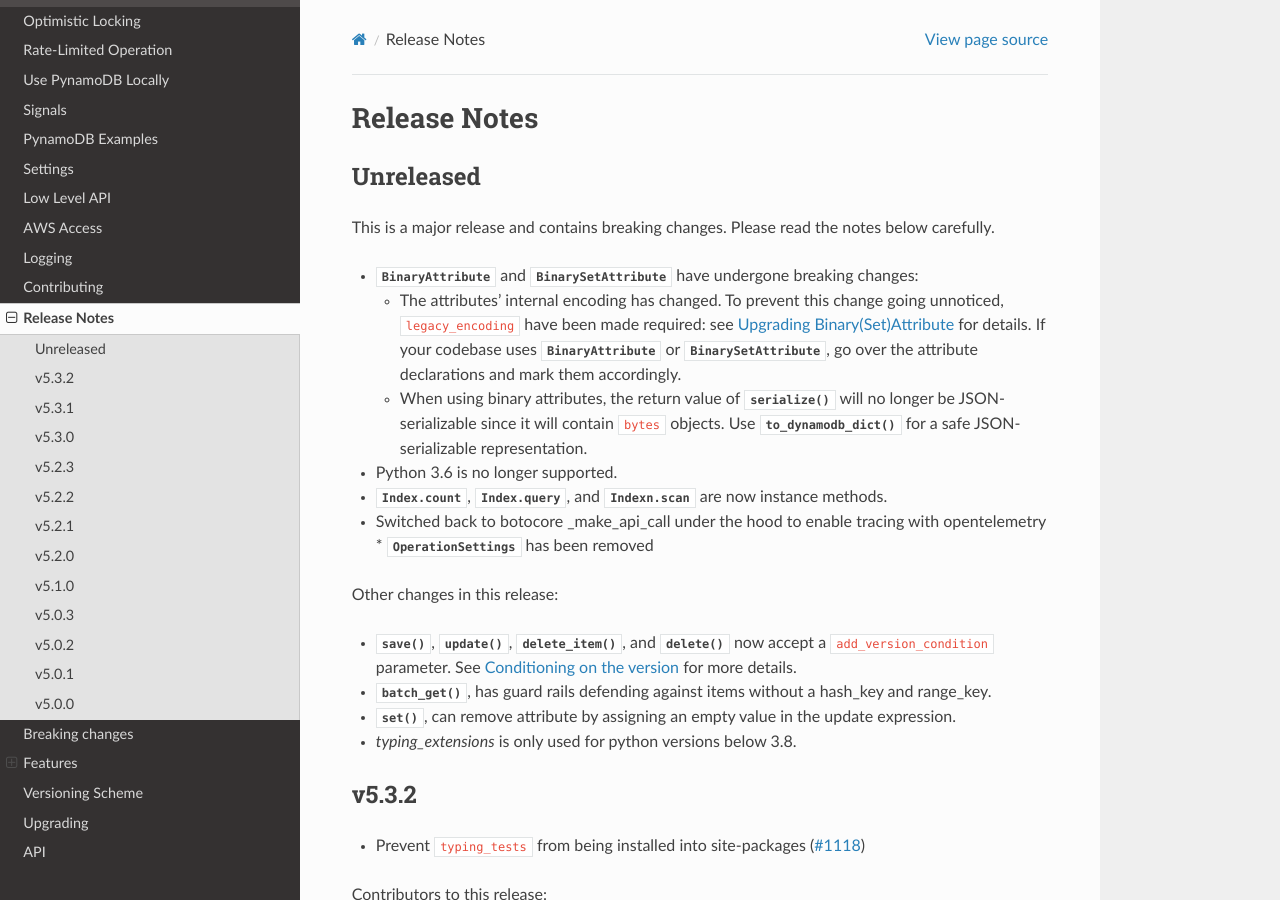
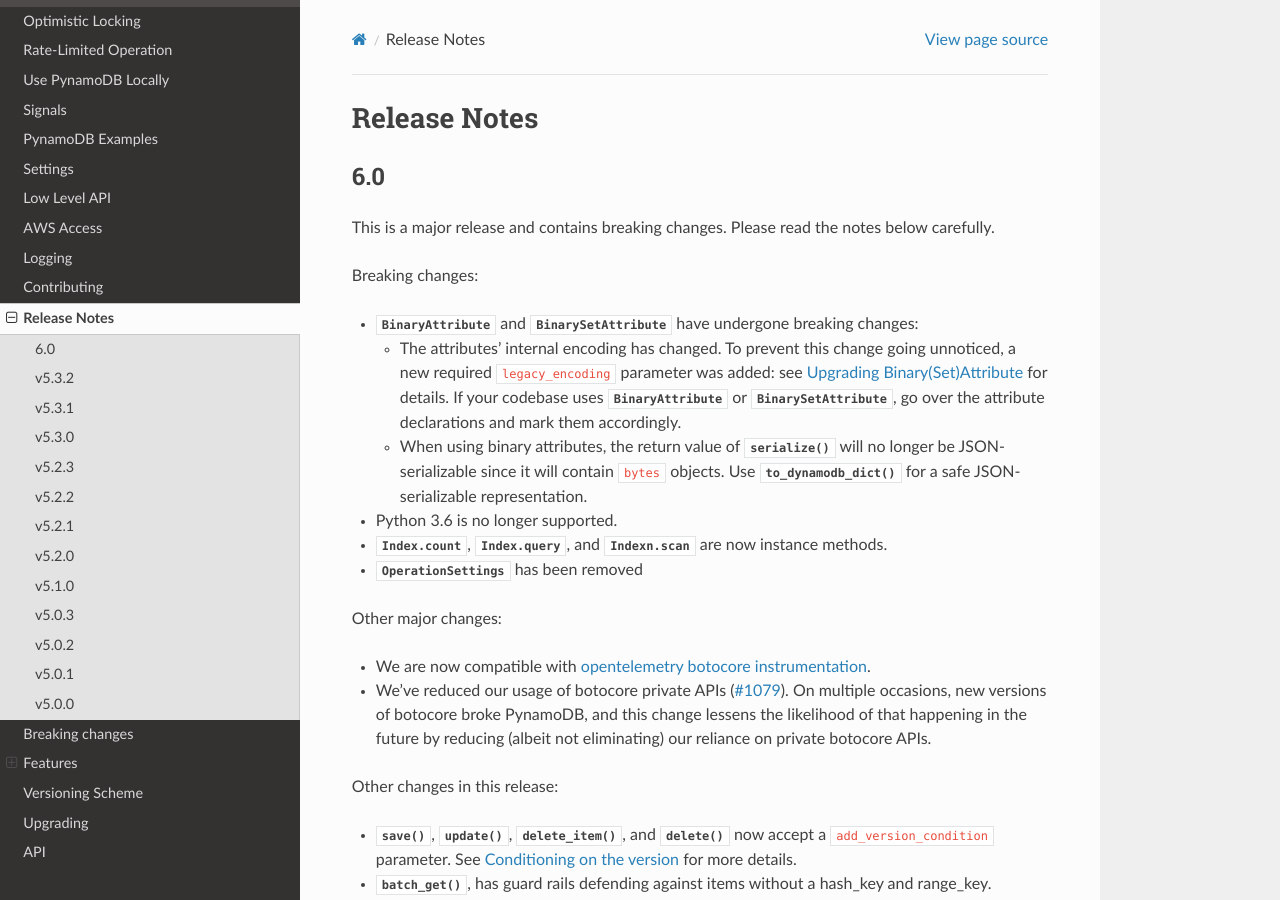
Before and after one commit to pynamodb/PynamoDB, a Sphinx documentation site: the page built from docs/release_notes.rst, in a window 1280 px wide and 900 px high. Built offline with Sphinx 7.4.7 and the Read the Docs theme 2.0.0, drawn with Linux system fonts in a browser that asks for light colours.

Commit message:
some thoughts

```diff
--- a/docs/release_notes.rst
+++ b/docs/release_notes.rst
@@ -3,14 +3,16 @@
 Release Notes
 =============
 
-Unreleased
-----------
+6.0
+---
 
 This is a major release and contains breaking changes. Please read the notes below carefully.
 
+Breaking changes:
+
 * :py:class:`~pynamodb.attributes.BinaryAttribute` and :py:class:`~pynamodb.attributes.BinarySetAttribute` have undergone breaking changes:
 
-  * The attributes' internal encoding has changed. To prevent this change going unnoticed, :code:`legacy_encoding` have been made required: see :doc:`upgrading_binary` for details.
+  * The attributes' internal encoding has changed. To prevent this change going unnoticed, a new required :code:`legacy_encoding` parameter was added: see :doc:`upgrading_binary` for details.
     If your codebase uses :py:class:`~pynamodb.attributes.BinaryAttribute` or :py:class:`~pynamodb.attributes.BinarySetAttribute`,
     go over the attribute declarations and mark them accordingly.
   * When using binary attributes, the return value of :meth:`~pynamodb.models.Model.serialize` will no longer be JSON-serializable
@@ -20,8 +22,14 @@ This is a major release and contains breaking changes. Please read the notes bel
 * Python 3.6 is no longer supported.
 * :meth:`Index.count <pynamodb.indexes.Index.count>`, :meth:`Index.query <pynamodb.indexes.Index.query>`,
   and :meth:`Indexn.scan <pynamodb.indexes.Index.scan>` are now instance methods.
-* Switched back to botocore _make_api_call  under the hood to enable tracing with opentelemetry
-  * :py:class:`~pynamodb.settings.OperationSettings` has been removed
+* :py:class:`~pynamodb.settings.OperationSettings` has been removed
+
+Other major changes:
+
+* We are now compatible with `opentelemetry botocore instrumentation <https://github.com/open-telemetry/opentelemetry-python-contrib/tree/main/instrumentation/opentelemetry-instrumentation-botocore>`_.
+* We've reduced our usage of botocore private APIs (:pr:`1079`). On multiple occasions, new versions
+  of botocore broke PynamoDB, and this change lessens the likelihood of that happening in the future
+  by reducing (albeit not eliminating) our reliance on private botocore APIs.
 
 Other changes in this release:
 
@@ -30,8 +38,6 @@ Other changes in this release:
   See :ref:`optimistic_locking_version_condition` for more details.
 * :meth:`~pynamodb.models.Model.batch_get`, has guard rails defending against items without a hash_key and range_key.
 * :meth:`~pynamodb.attributes.Attribute.set`, can remove attribute by assigning an empty value in the update expression.
-* `typing_extensions` is only used for python versions below 3.8.
-
 
 
 v5.3.2
```
